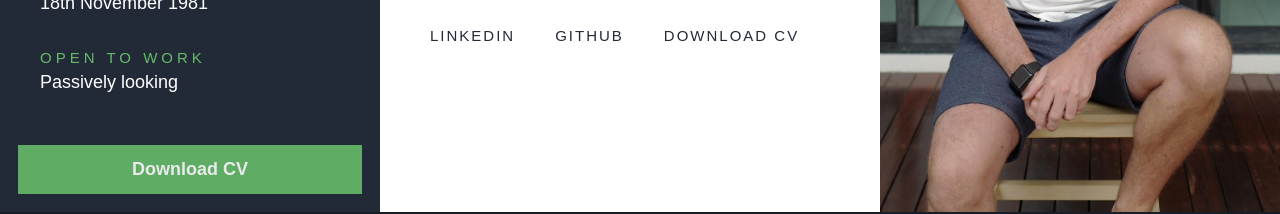
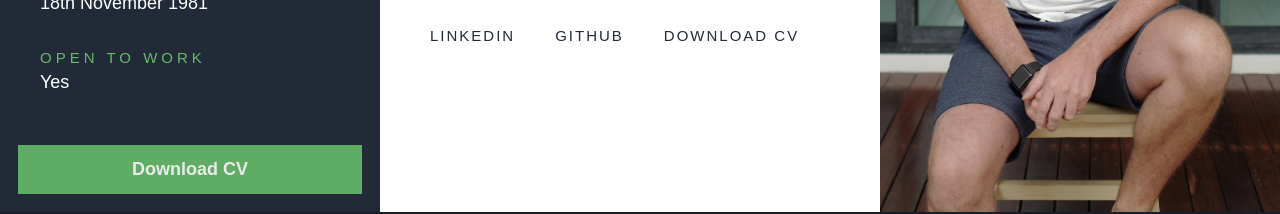
Before and after one commit to thekeogh/mckeogh.uk, a Next.js app: page / in a window 1280 px wide. Shown: the part 588-802 px from the top of the page. Built offline with nearby package versions, Linux system fonts and the light colour scheme; no server answers; a web font is replaced by a local one.

Commit message:
fix(open): open to work changed to yes

```diff
--- a/src/app/page.tsx
+++ b/src/app/page.tsx
@@ -32,7 +32,7 @@ export default function Page() {
           18th November 1981
         </Profile>
         <Profile title="Open to work">
-          Passively looking
+          Yes
         </Profile>
         <a href="/download" className={style.button}>
           Download CV
```
Also changed, not shown: 1 other file (tests, documents, lock files or other folders).
